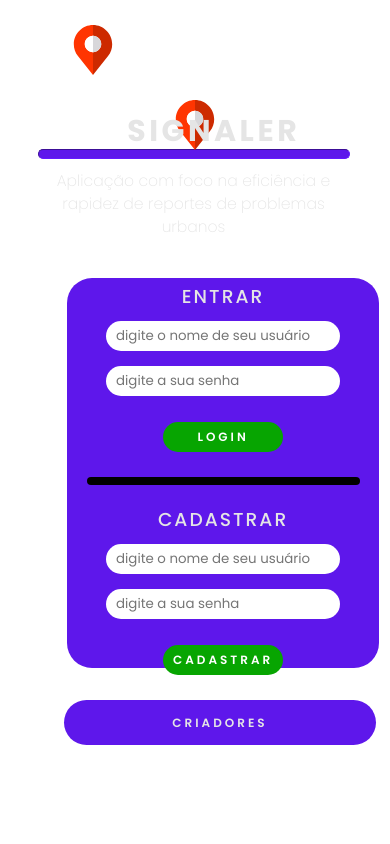
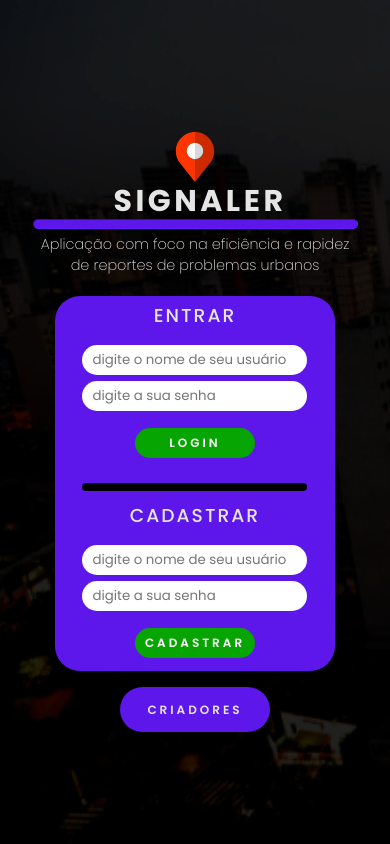
Before and after one commit to LuigiBelanda/TCC_3DS, a PHP site: page / in a window 390 px wide. Run offline with PHP 8.4, Linux system fonts and the light colour scheme.

Commit message:
Att responsividade tela principal (index) max-width: 640px

```diff
--- a/style.css
+++ b/style.css
@@ -255,24 +255,46 @@ input:focus {
 /*================= MEDIA =================*/
 
 @media (max-width: 640px) {
+    body {
+        font-family: 'Poppins', sans-serif;
 
-    body {
-        background-image: none;
-        height: 100%;
-        width: 100%;
+        height: 100vh;
+        width: 100vw;
+        /* adicionando imagem de fundo */
+        background: url('./img/cidade.png');
+        background-size: cover;
+        background-repeat: no-repeat;
+    }
+
+    .container {
+        width: min(80vw);
+        height: 100vh;
+        margin: auto;
+
+        display: flex;
+        flex-direction: column;
+        text-align: center;
+        justify-content: center;
+        align-items: center;
     }
 
     #logo {
         width: 50px;
         height: 50px;
 
-        margin-top: 25px;
-        margin-left: 16%;
-        margin-bottom: 5px;
+        margin-top: 10pxpx;
+        margin-left: auto;
+        margin-right: auto;
+    }
 
-        display: flex;
-        justify-content: center;
-        align-items: center;
+    #logo2 {
+        width: 50px;
+        height: 50px;
+
+        margin-top: 20px;
+        margin-left: 200px;
+
+        display: none;
     }
 
     .title {
@@ -282,63 +304,48 @@ input:focus {
 
         letter-spacing: 3.5px;
 
-        margin-left: 10%;
-        margin-top: -3rem;
-
-        display: flex;
-        justify-content: center;
-        align-items: center;
+        margin-top: -10px;
+        margin-left: 10px;
     }
 
     #linha_titles {
-        width: 80vw;
+        width: 100%;
         height: 10px;
-
-        margin-right: 5px;
-        margin-left: 8%;
 
         background-color: var(--color-elements);
 
         border-color: var(--color-elements);
         border-radius: 50px;
 
-        display: flex;
-        justify-content: center;
-        align-items: center;
+        margin-top: -5px;
+        margin-bottom: 5px;
     }
 
     .subtitle {
         font-family: "poppins", sans-serif;
-        font-size: 0.65rem;
+        font-size: 0.60rem;
         color: var(--color-font);
 
-        margin-left: 8%;
-        margin-top: 10px;
-
-        width: 80vw;
-
-        text-align: center;
-        display: flex;
-        justify-content: center;
-        align-items: center;
+        width: 325px;
     }
 
+    h2 {
+        font-weight: 200;
+    }
+
+    /* =============== FORMS ===============*/
+
     #forms_cad_log {
-        width: 80vw;
-        height: 390px;
+        width: 90%;
+        height: min(375px);
 
-        margin-top: 2.5rem;
-        margin-left: 8%;
-        margin-right: -8%;
+        margin-top: 20px;
 
         background-color: var(--color-elements);
 
         border-radius: 25px;
+    }
 
-        display: flex;
-        justify-content: center;
-        align-items: center;
-    }
 
     .title_forms {
         font-family: "poppins", sans-serif;
@@ -346,18 +353,14 @@ input:focus {
         letter-spacing: 2px;
         font-weight: 500;
 
-        padding-top: 15px;
+        padding-top: 5px;
 
         width: auto;
         height: auto;
 
         margin-left: auto;
         margin-right: auto;
-        margin-bottom: 10px;
-
-        display: flex;
-        justify-content: center;
-        align-items: center;
+        margin-bottom: 5px;
     }
 
     input {
@@ -368,7 +371,7 @@ input:focus {
         margin-top: 10px;
         margin-bottom: -20px;
 
-        width: 60vw;
+        width: 225px;
         height: 30px;
 
         border: none;
@@ -376,9 +379,6 @@ input:focus {
 
         padding-left: 10px;
 
-        display: flex;
-        justify-content: center;
-        align-items: center;
     }
 
     input:hover{
@@ -400,7 +400,7 @@ input:focus {
         width: 120px;
 
         margin-top: -0.25rem;
-        margin-bottom: 5px;
+        margin-bottom: 15px;
         margin-right: auto;
         margin-left: auto;
 
@@ -432,27 +432,21 @@ input:focus {
         margin-top: 25px;
         margin-bottom: 5px;
 
-        width: 70vw;
+        width: 225px;
         height: 8px;
 
         background-color: #000000;
 
         border: none;
         border-radius: 50px;
-
-        display: flex;
-        justify-content: center;
-        align-items: center;
     }
 
+    /* =============== BUTTON CREATORS ===============*/
     #creators {
-        width: 80vw;
+        width: 150px;
         height: 45px;
 
-        margin-top: 2rem;
-        margin-left: 8%;
-        margin-right: 10%;
-        margin-bottom: 15px;
+        margin-top: 1rem;
 
         font-family: 'poppins', sans-serif;
         font-weight: 600;
```
